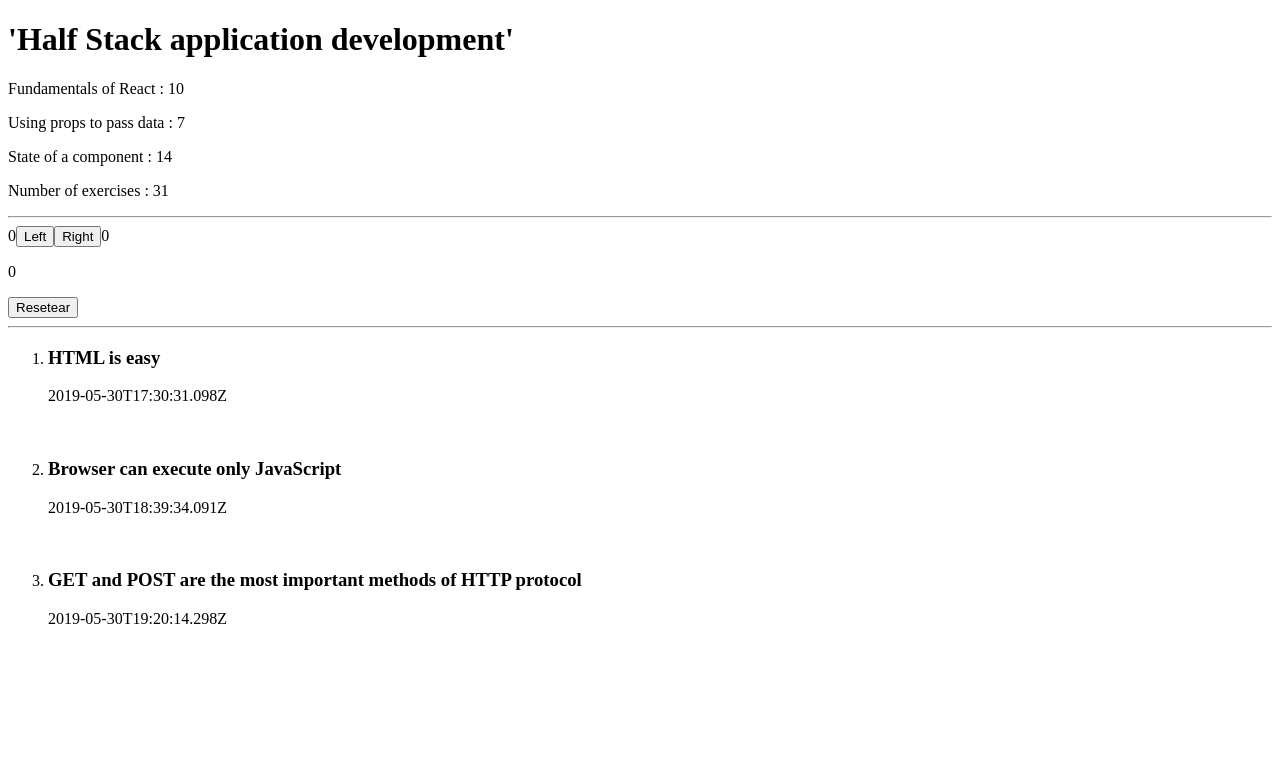
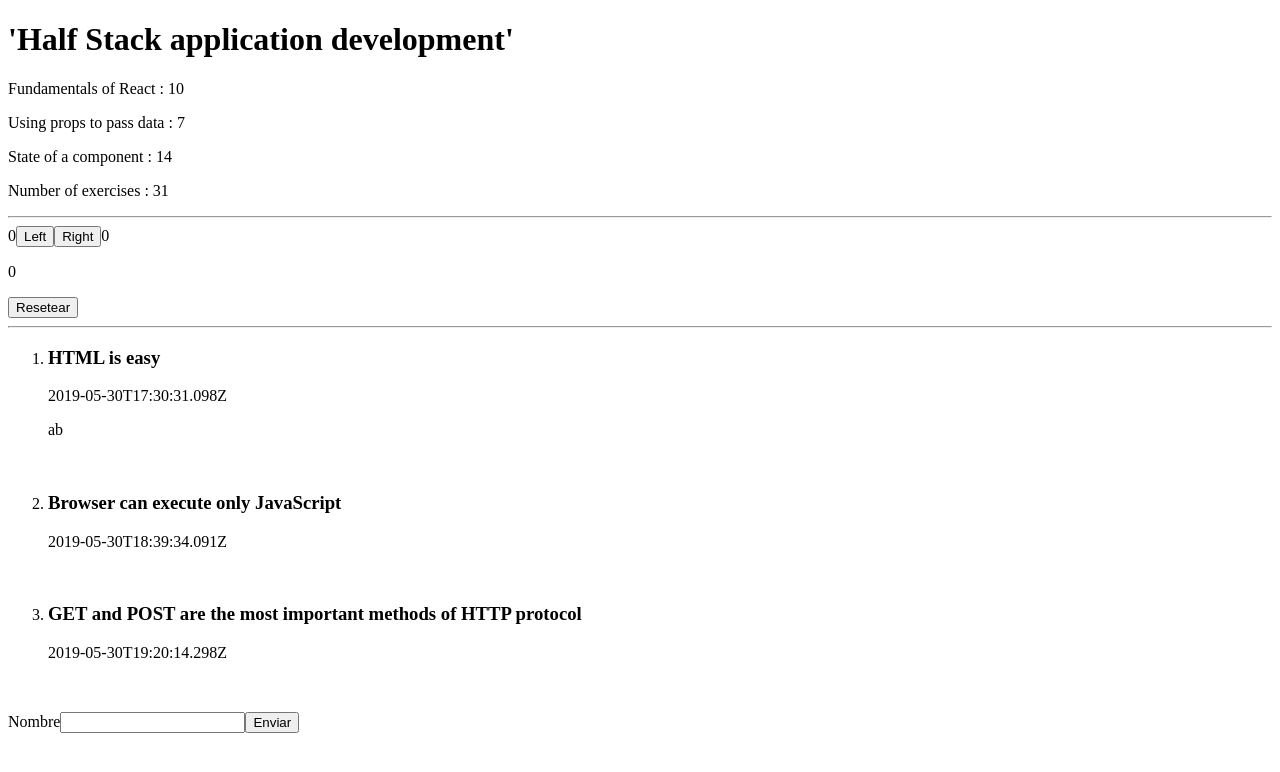
Before and after one commit to LeoteauG/midu-Bootcamp, a React (Create React App) app in the folder part1/courseinfo/: page / in a window 1280 px wide. Shown: the top 772 px of the page. Built offline with nearby package versions, Linux system fonts and the light colour scheme.

Commit message:
change: incorporando formulario para ingresar una nueva nota

```diff
--- a/part1/courseinfo/src/App.js
+++ b/part1/courseinfo/src/App.js
@@ -3,8 +3,52 @@ import Content from "./components/Content"
 import Total from "./components/Total"
 import Clicksused from "./components/State"
 import {Collection} from "./components/Collection"
+import { useState } from "react"
+const App = () => {
 
-const App = () => {
+  const notes = [
+    {
+      id: 1,
+      content: 'HTML is easy',
+      date: '2019-05-30T17:30:31.098Z',
+      important: true,
+      category: ["a","b"]
+    },
+    {
+      id: 2,
+      content: 'Browser can execute only JavaScript',
+      date: '2019-05-30T18:39:34.091Z',
+      important: false,
+    },
+    {
+      id: 3,
+      content: 'GET and POST are the most important methods of HTTP protocol',
+      date: '2019-05-30T19:20:14.298Z',
+      important: true,
+    },
+    ]
+
+    const [note,useNote] = useState(notes)
+    const [newNote,useNewnote] = useState(' ')
+
+    if(notes.length === 0){
+      return "No hay nada"
+    }
+
+    const NotaCreada = (e) =>{
+      const Notes = {
+        id: note.length + 1,
+        content: newNote,
+        date: new Date().toISOString(),
+        important: Math.random < 0.5
+      }
+      useNote([...note,Notes])
+      useNewnote(' ')
+    }
+
+    const NuevaNota = (e) =>{
+      useNewnote(e.target.value)
+    }
   return (
     <div>
       <Header title = "'Half Stack application development'"/>
@@ -13,7 +57,17 @@ const App = () => {
       <hr/>
       <Clicksused/>
       <hr/>
-      <Collection/>
+      <ol>
+        {
+          note.map((note) =>{
+            return (<Collection {...note} key={note.id}/>)
+          })
+        }
+      </ol>
+          <label>Nombre</label>
+          <input onChange = {NuevaNota} type="text" value = {newNote}></input>
+          <button onClick={NotaCreada}>Enviar</button>
+
     </div>
   )
 }
--- a/part1/courseinfo/src/components/collection.js
+++ b/part1/courseinfo/src/components/collection.js
@@ -1,41 +1,11 @@
-export const Collection = () => {
-
-    const notes = [
-      {
-        id: 1,
-        content: 'HTML is easy',
-        date: '2019-05-30T17:30:31.098Z',
-        important: true,
-      },
-      {
-        id: 2,
-        content: 'Browser can execute only JavaScript',
-        date: '2019-05-30T18:39:34.091Z',
-        important: false,
-      },
-      {
-        id: 3,
-        content: 'GET and POST are the most important methods of HTTP protocol',
-        date: '2019-05-30T19:20:14.298Z',
-        important: true,
-      },
-      ]
-
-      if(notes.length === 0){
-        return "No hay nada"
-      }
+export const Collection = ({category,content,id,date}) => {
 
       return (
-        <ol>
-            {notes.map(({content,date,id}) =>{
-                return (
-                    <li key={id}>
-                        <h3>{content}</h3>
-                        <p>{date}</p>
-                        <br/>
-                    </li>
-                )
-            })}
-        </ol>
+          <li key={id}>
+              <h3>{content}</h3>
+              <p>{date}</p>
+              <p>{category}</p>
+              <br/>
+          </li>
       )
 }
```
